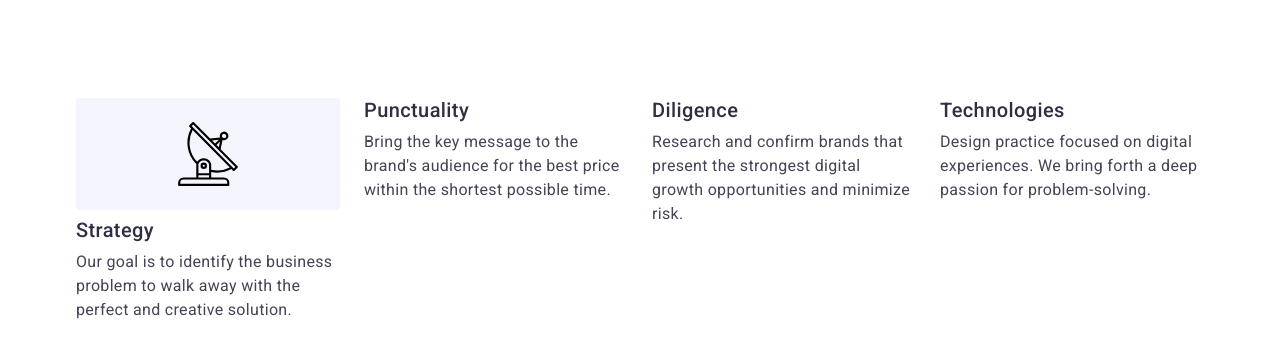
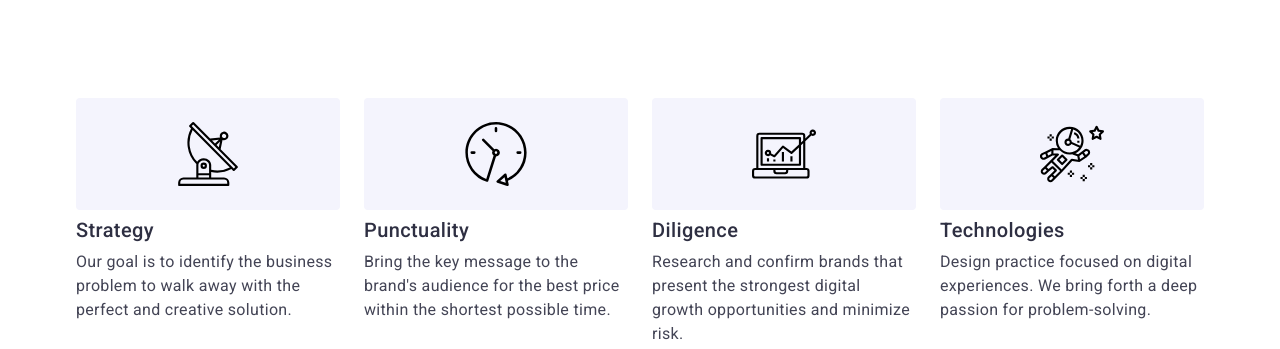
Before and after one commit to EKhobotin/goit-markup-hw-04, a plain HTML site: page index.html in a window 1280 px wide. Shown: the part 1071-1420 px from the top of the page. Drawn offline with nearby package versions, Linux system fonts and the light colour scheme.

Commit message:
2section

```diff
--- a/css/style.css
+++ b/css/style.css
@@ -153,7 +153,7 @@ ol {
       rgba(46, 47, 66, 0.7),
       rgba(46, 47, 66, 0.7)
     ),
-    url(../images/bg-images.png);
+    url(../images/bg-images.jpg);
   background-repeat: no-repeat;
   background-size: cover;
   background-position: center;
--- a/index.html
+++ b/index.html
@@ -72,8 +72,8 @@
           <ul class="feature-list list">
             <li class="list-item-feature">
               <div class="feature-icon-container">
-                <svg class="feature-icon" width="64px" height="64px">
-                  <use href="./images/icons.svg#icon-antenna"
+                <svg class="feature-icon" width="64" height="64">
+                  <use href="./images/icons.svg#icon-antenna"></use>
                 </svg>
               </div>
               <h3 class="list-title">Strategy</h3>
@@ -83,6 +83,11 @@
               </p>
             </li>
             <li class="list-item-feature">
+              <div class="feature-icon-container">
+                <svg class="feature-icon" width="64" height="64">
+                  <use href="./images/icons.svg#icon-clock"></use>
+                </svg>
+              </div>
               <h3 class="list-title">Punctuality</h3>
               <p class="list-text">
                 Bring the key message to the brand's audience for the best price
@@ -90,6 +95,11 @@
               </p>
             </li>
             <li class="list-item-feature">
+              <div class="feature-icon-container">
+                <svg class="feature-icon" width="64" height="64">
+                  <use href="./images/icons.svg#icon-diagram"></use>
+                </svg>
+              </div>
               <h3 class="list-title">Diligence</h3>
               <p class="list-text">
                 Research and confirm brands that present the strongest digital
@@ -97,6 +107,11 @@
               </p>
             </li>
             <li class="list-item-feature">
+              <div class="feature-icon-container">
+                <svg class="feature-icon" width="64" height="64">
+                  <use href="./images/icons.svg#icon-astronaut"></use>
+                </svg>
+              </div>
               <h3 class="list-title">Technologies</h3>
               <p class="list-text">
                 Design practice focused on digital experiences. We bring forth a
```
Also changed, not shown: images/bg-images.jpg (added), 1 other file.
